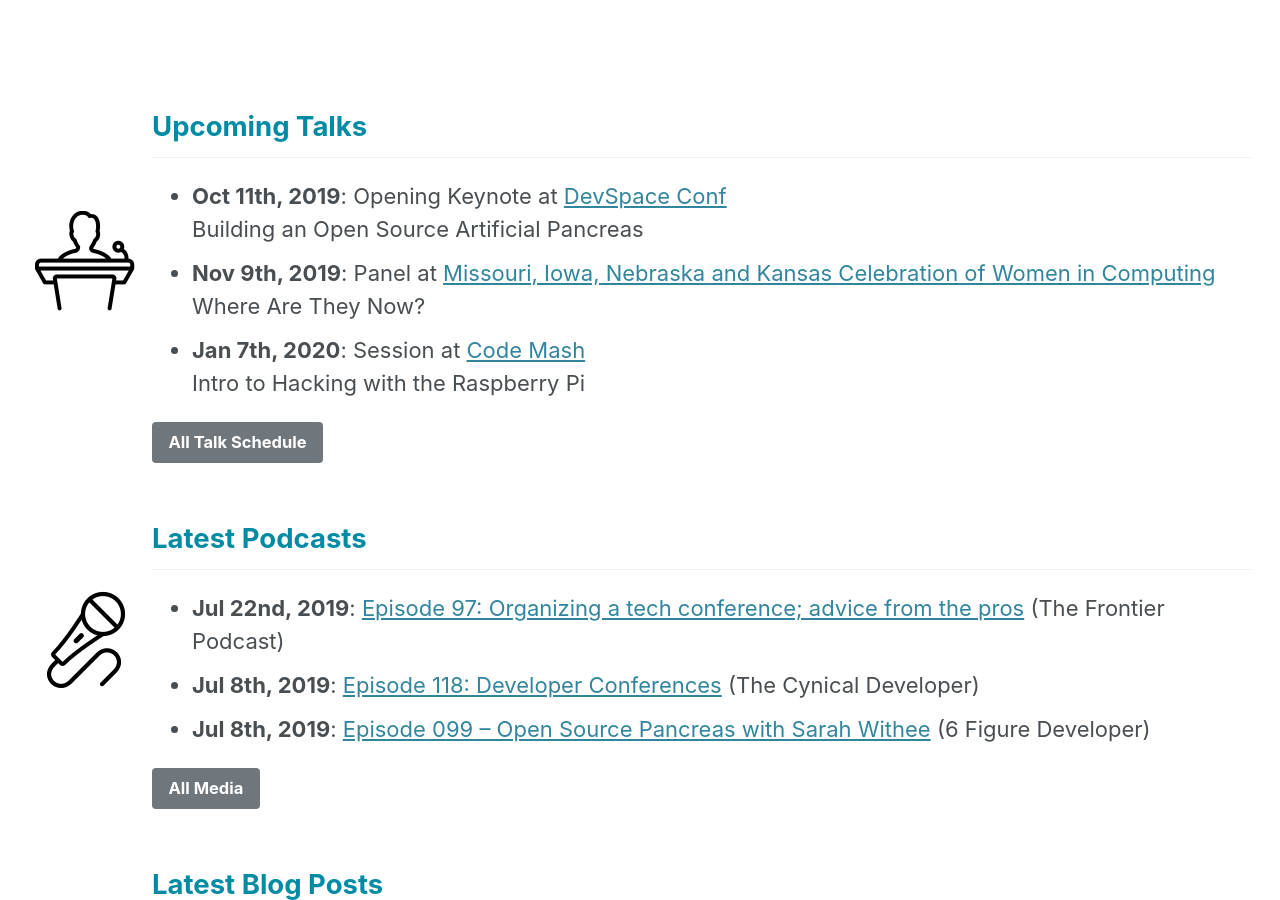
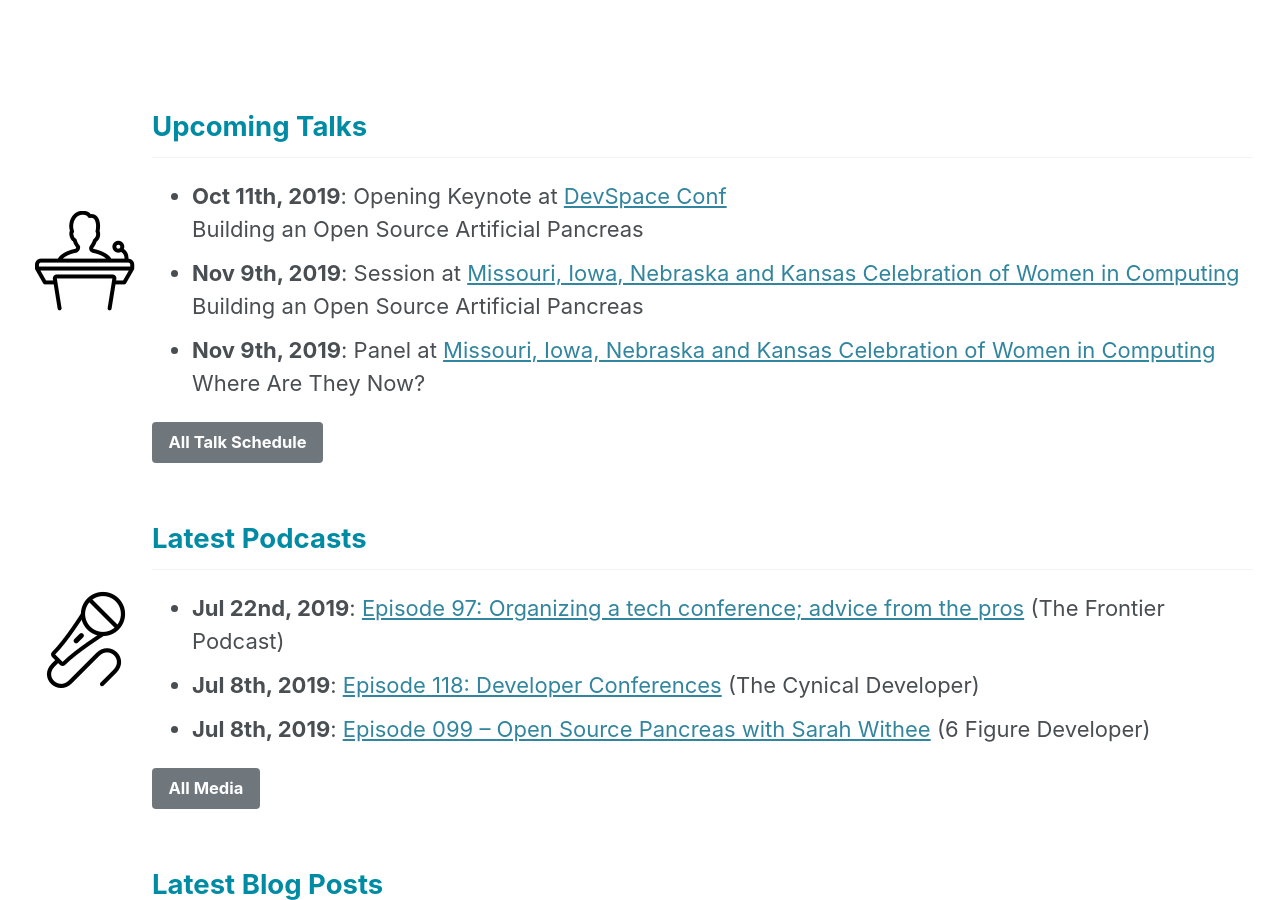
Before and after one commit to geekygirlsarah/geekygirlsarah.com, a Jekyll site: the page built from index.html, in a window 1280 px wide and 900 px high, scrolled down 1236 px. Built offline with Jekyll 4.4.1, drawn with Linux system fonts in a browser that asks for light colours; cached includes are drawn as plain includes; nearby versions of some CDN libraries; the list of posts is cut into pages by our own code; comment, search, counter and statistics services are not loaded.

Commit message:
Add MINKWIC 2019 session to conftalks list

```diff
--- a/_data/conftalks.yml
+++ b/_data/conftalks.yml
@@ -736,6 +736,18 @@
   event_start_date: 2019-11-08
   event_end_date: 2019-11-09
   talk_date: 2019-11-09
+  talk_type: Session
+  talk_title: Building an Open Source Artificial Pancreas
+  talk_room: City Center A
+  talk_time: 9:00am
+  event_url: https://www.minkwic.org/
+  talk_url: /speaking/building-an-open-source-artificial-pancreas/
+-
+  event_name: Missouri, Iowa, Nebraska and Kansas Celebration of Women in Computing
+  event_location: Kansas City, MO
+  event_start_date: 2019-11-08
+  event_end_date: 2019-11-09
+  talk_date: 2019-11-09
   talk_type: Panel
   talk_title: Where Are They Now?
   talk_room: TBD
```
